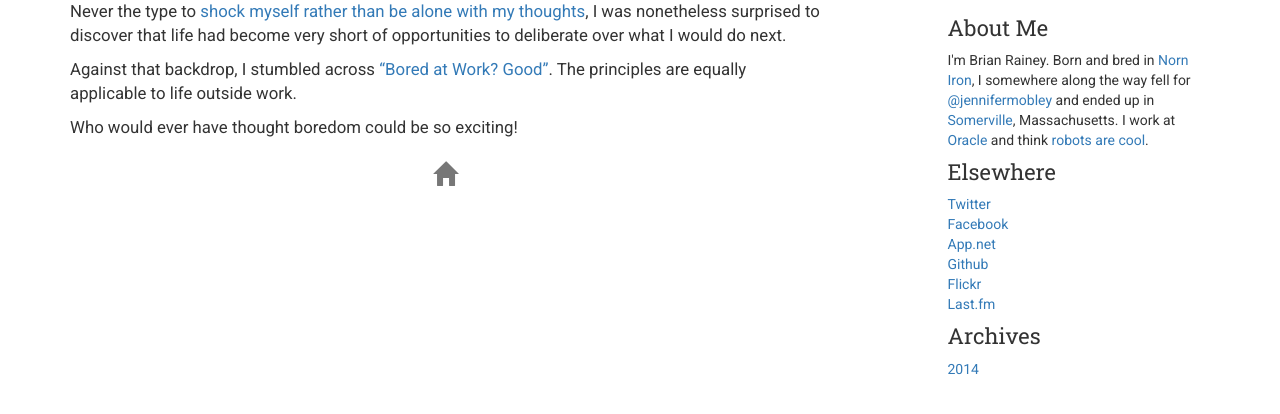
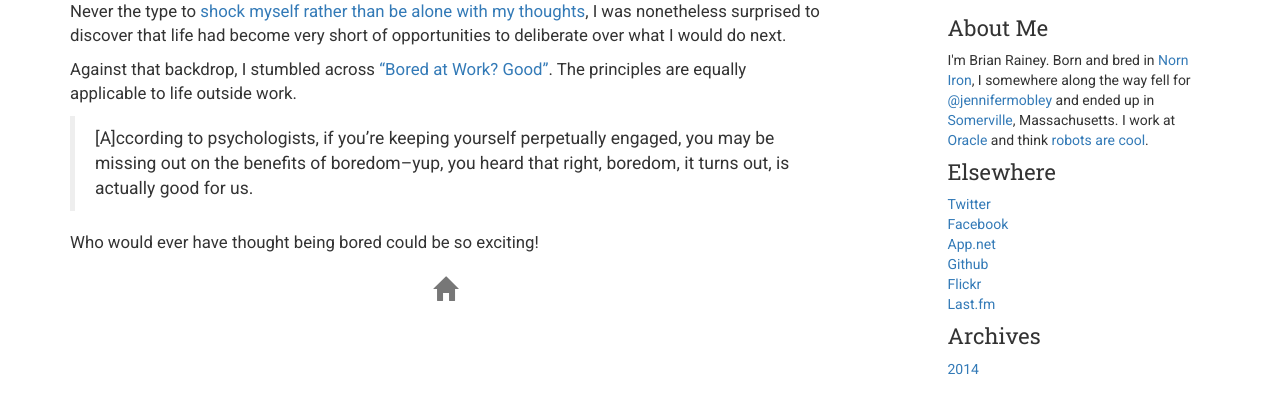
Before and after one commit to brianrainey/brianrainey.github.com, a Jekyll site: the page built from _posts/2014-09-11-boredom.md, in a window 1280 px wide, cut to the strip 224-638 px from the top of the page. Built offline with Jekyll 4.4.1, drawn with Linux system fonts in a browser that asks for light colours; nearby versions of some CDN libraries.

Commit message:
Add boredom quote

```diff
--- a/_posts/2014-09-11-boredom.md
+++ b/_posts/2014-09-11-boredom.md
@@ -20,7 +20,11 @@ Against that backdrop, I stumbled across
 ["Bored at Work? Good"][2]. The principles are equally applicable to
 life outside work.
 
-Who would ever have thought boredom could be so exciting!
+> [A]ccording to psychologists, if you're keeping yourself perpetually
+> engaged, you may be missing out on the benefits of boredom--yup, you
+> heard that right, boredom, it turns out, is actually good for us.
+
+Who would ever have thought being bored could be so exciting!
 
 [1]: http://news.sciencemag.org/brain-behavior/2014/07/people-would-rather-be-electrically-shocked-left-alone-their-thoughts
 [2]: http://www.inc.com/jessica-stillman/bored-at-work-good.html
```
